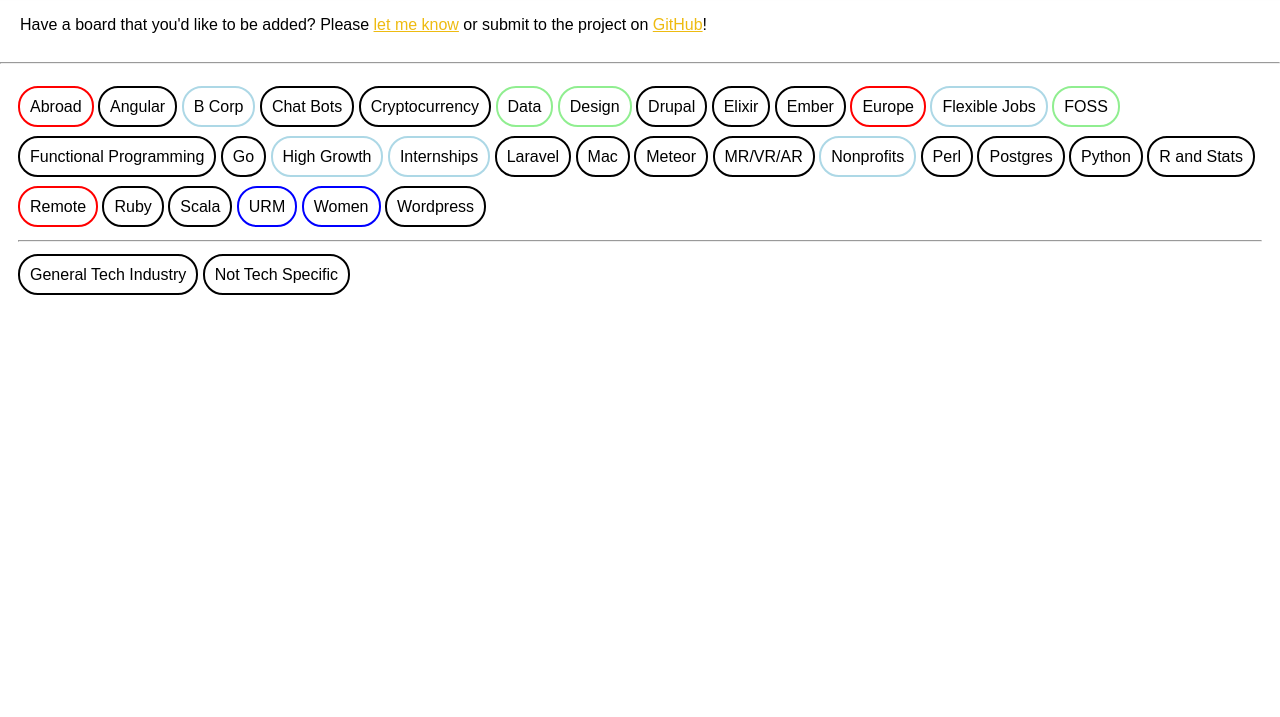
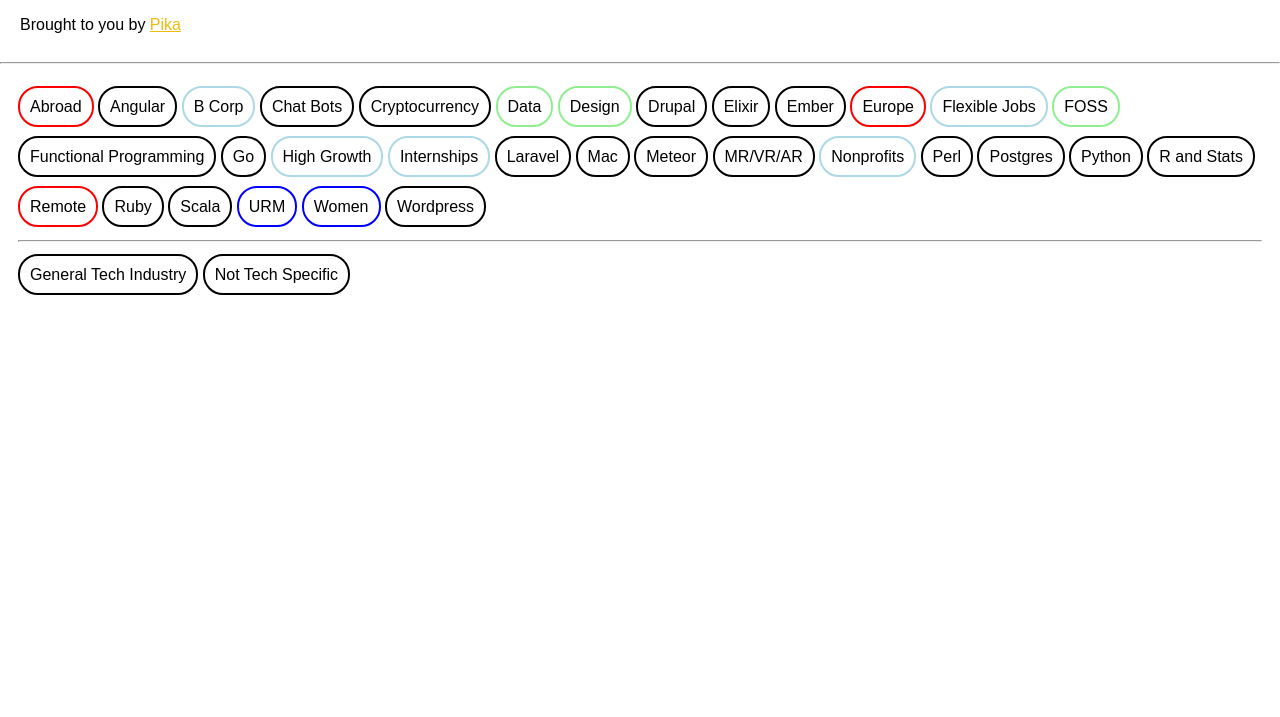
Before and after one commit to EvanBurchard/jobboardboard, a plain HTML site: page index.html in a window 1280 px wide. Shown: the part 83-800 px from the top of the page. Drawn offline with Linux system fonts and the light colour scheme.

Commit message:
attribution

```diff
--- a/index.html
+++ b/index.html
@@ -130,7 +130,7 @@
     </div>
 
     <div class="surfooter">
-      Have a board that you'd like to be added? Please <a href="http://evanburchard.com/contact">let me know</a> or submit to the project on <a href="http://github.com/EvanBurchard/jobboardboard">GitHub</a>!
+      Brought to you by <a href='http://jobpika.com'>Pika</a>
     </div>
     <hr>
     <div class='wrapper'>
```
